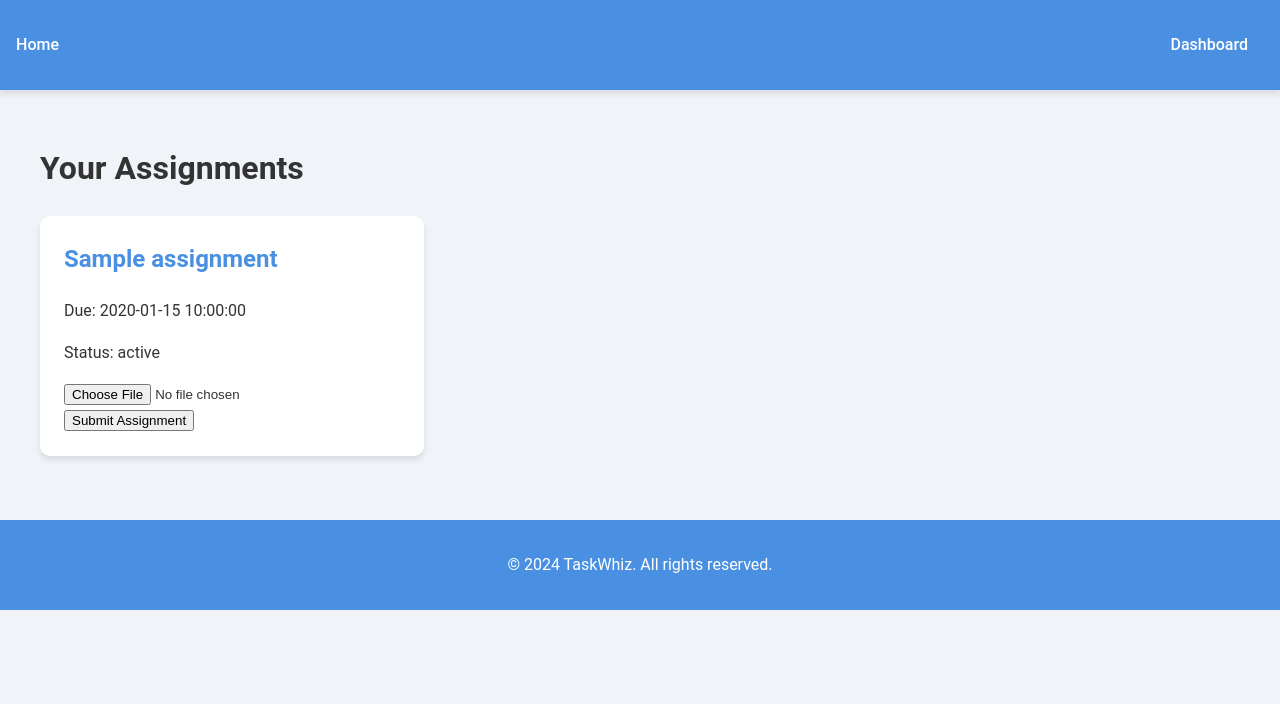
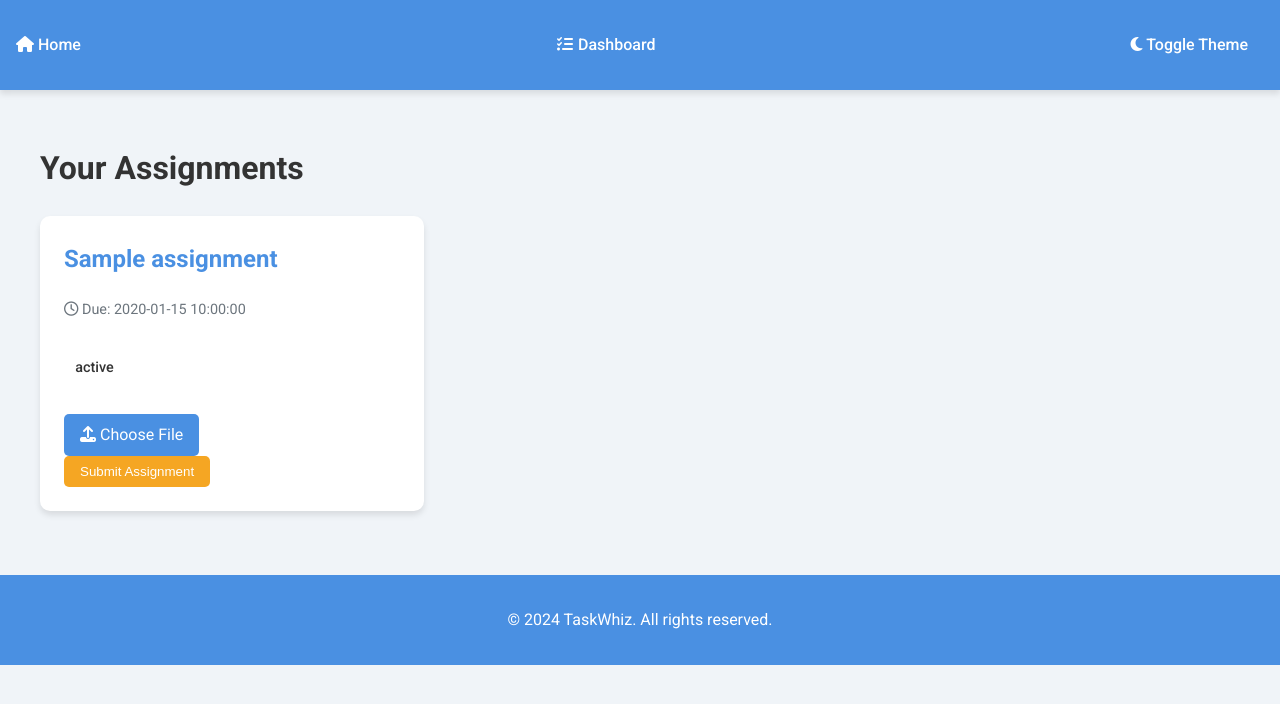
Before and after one commit to Anik2812/TaskWhiz, a Flask app: template templates/dashboard.html in a window 1280 px wide. Shown: the top 704 px of the page. Run offline with Flask 3, Linux system fonts and the light colour scheme; the template is opened without the code that fills it: most values are stand-ins (such as "Sample title", 1, 10 or a date in 2020); some libraries are stand-ins or nearby versions.

Commit message:
ui update html files

```diff
--- a/static/js/main.js
+++ b/static/js/main.js
@@ -1,33 +1,93 @@
 document.addEventListener('DOMContentLoaded', function() {
     const assignmentCards = document.querySelectorAll('.assignment');
+    const fileInputs = document.querySelectorAll('.file-input');
+    const submitButtons = document.querySelectorAll('.submit-btn');
+    const themeToggle = document.getElementById('theme-toggle');
+    const loadingSpinner = document.getElementById('loading');
 
+    // Theme toggle functionality
+    themeToggle.addEventListener('click', function(e) {
+        e.preventDefault();
+        document.body.classList.toggle('dark-theme');
+        const icon = this.querySelector('i');
+        if (icon.classList.contains('fa-moon')) {
+            icon.classList.replace('fa-moon', 'fa-sun');
+        } else {
+            icon.classList.replace('fa-sun', 'fa-moon');
+        }
+    });
+
+    // Assignment card hover effect
     assignmentCards.forEach(card => {
-        card.addEventListener('click', function() {
-            this.classList.toggle('expanded');
+        card.addEventListener('mouseenter', function() {
+            this.style.transform = 'scale(1.03)';
+        });
+        card.addEventListener('mouseleave', function() {
+            this.style.transform = 'scale(1)';
         });
     });
 
-    const submissionForms = document.querySelectorAll('form');
-    submissionForms.forEach(form => {
-        form.addEventListener('submit', function(e) {
-            e.preventDefault();
-            const formData = new FormData(this);
-            fetch(this.action, {
+    // File input change event
+    fileInputs.forEach(input => {
+        input.addEventListener('change', function(e) {
+            const fileName = e.target.files[0].name;
+            const assignmentId = this.dataset.assignmentId;
+            const label = document.querySelector(`label[for="file-${assignmentId}"]`);
+            label.innerHTML = `<i class="fas fa-file"></i> ${fileName}`;
+        });
+    });
+
+    // Submit button click event
+    submitButtons.forEach(button => {
+        button.addEventListener('click', function() {
+            const assignmentId = this.dataset.assignmentId;
+            const fileInput = document.getElementById(`file-${assignmentId}`);
+
+            if (fileInput.files.length === 0) {
+                alert('Please select a file to upload.');
+                return;
+            }
+
+            const formData = new FormData();
+            formData.append('file', fileInput.files[0]);
+
+            loadingSpinner.style.display = 'block';
+
+            fetch(`/submit/${assignmentId}`, {
                 method: 'POST',
                 body: formData
             })
             .then(response => response.json())
             .then(data => {
+                loadingSpinner.style.display = 'none';
                 if (data.success) {
                     alert('Assignment submitted successfully!');
+                    updateAssignmentStatus(assignmentId, 'Completed');
                 } else {
                     alert('Error submitting assignment. Please try again.');
                 }
             })
             .catch(error => {
+                loadingSpinner.style.display = 'none';
                 console.error('Error:', error);
                 alert('An error occurred. Please try again.');
             });
         });
     });
+
+    function updateAssignmentStatus(assignmentId, status) {
+        const statusElement = document.querySelector(`.assignment[data-id="${assignmentId}"] .assignment-status`);
+        statusElement.textContent = status;
+        statusElement.className = `assignment-status status-${status.toLowerCase()}`;
+    }
+
+    // Add smooth scrolling to all links
+    document.querySelectorAll('a[href^="#"]').forEach(anchor => {
+        anchor.addEventListener('click', function (e) {
+            e.preventDefault();
+            document.querySelector(this.getAttribute('href')).scrollIntoView({
+                behavior: 'smooth'
+            });
+        });
+    });
 });
--- a/templates/base.html
+++ b/templates/base.html
@@ -4,14 +4,17 @@
     <meta charset="UTF-8">
     <meta name="viewport" content="width=device-width, initial-scale=1.0">
     <title>TaskWhiz - {% block title %}{% endblock %}</title>
+    <link href="https://fonts.googleapis.com/css2?family=Roboto:wght@300;400;500;700&display=swap" rel="stylesheet">
+    <link rel="stylesheet" href="https://cdnjs.cloudflare.com/ajax/libs/font-awesome/6.1.1/css/all.min.css">
     <link rel="stylesheet" href="{{ url_for('static', filename='css/style.css') }}">
 </head>
 <body>
     <header>
         <nav>
             <ul>
-                <li><a href="{{ url_for('index') }}">Home</a></li>
-                <li><a href="{{ url_for('dashboard') }}">Dashboard</a></li>
+                <li><a href="{{ url_for('index') }}"><i class="fas fa-home"></i> Home</a></li>
+                <li><a href="{{ url_for('dashboard') }}"><i class="fas fa-tasks"></i> Dashboard</a></li>
+                <li><a href="#" id="theme-toggle"><i class="fas fa-moon"></i> Toggle Theme</a></li>
             </ul>
         </nav>
     </header>
--- a/templates/dashboard.html
+++ b/templates/dashboard.html
@@ -3,18 +3,24 @@
 {% block title %}Dashboard{% endblock %}
 
 {% block content %}
-<h1>Your Assignments</h1>
-<div id="assignments">
+<h1 class="fade-in">Your Assignments</h1>
+<div id="assignments" class="fade-in">
     {% for assignment in assignments %}
-    <div class="assignment">
+    <div class="assignment" data-id="{{ assignment.id }}">
         <h2>{{ assignment.title }}</h2>
-        <p>Due: {{ assignment.due_date }}</p>
-        <p>Status: {{ assignment.status }}</p>
-        <form action="{{ url_for('submit_assignment', assignment_name=assignment.title) }}" method="post" enctype="multipart/form-data">
-            <input type="file" name="submission" required>
-            <button type="submit">Submit Assignment</button>
-        </form>
+        <p class="assignment-due-date"><i class="far fa-clock"></i> Due: {{ assignment.due_date }}</p>
+        <p class="assignment-status status-{{ assignment.status.lower() }}">{{ assignment.status }}</p>
+        <div class="file-upload">
+            <label for="file-{{ assignment.id }}">
+                <i class="fas fa-upload"></i> Choose File
+            </label>
+            <input type="file" id="file-{{ assignment.id }}" class="file-input" data-assignment-id="{{ assignment.id }}">
+        </div>
+        <button class="submit-btn" data-assignment-id="{{ assignment.id }}">Submit Assignment</button>
     </div>
     {% endfor %}
 </div>
+<div id="loading" class="loading-spinner" style="display: none;">
+    <i class="fas fa-spinner fa-spin"></i> Loading...
+</div>
 {% endblock %}
```
Also changed, not shown: templates/error.html (added, +9 -0 lines), templates/index.html (+22 -3 lines).
